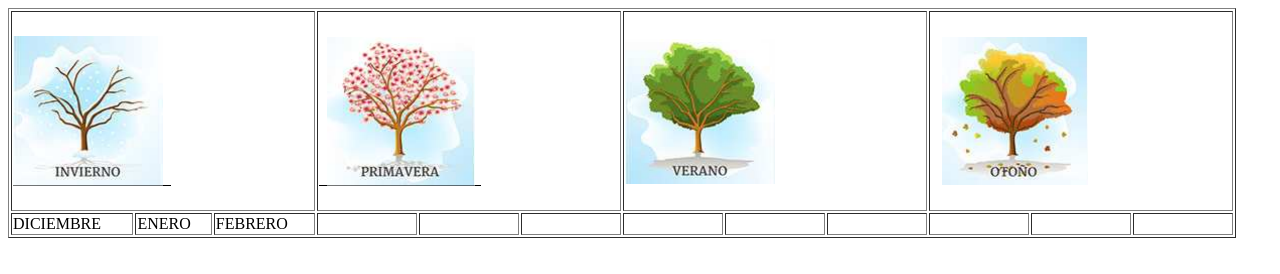
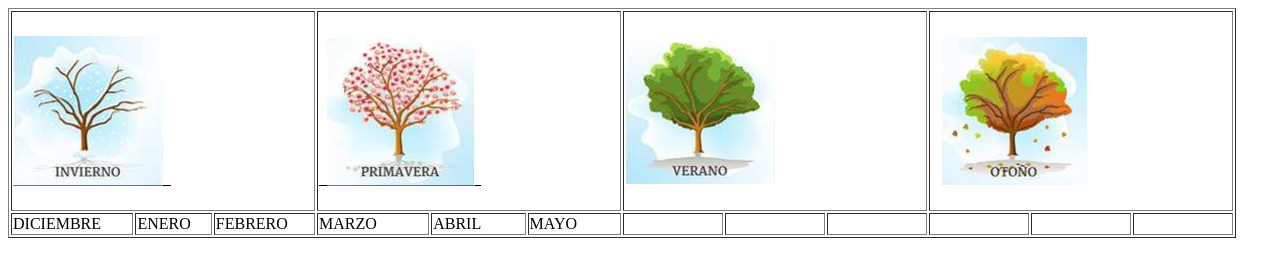
Before and after one commit to eeralexito/ejgit, a plain HTML site: page index.html in a window 1280 px wide. Drawn offline with Linux system fonts and the light colour scheme.

Commit message:
mesesPRIMAVERA

```diff
--- a/index.html
+++ b/index.html
@@ -33,9 +33,9 @@
                 <td class="meses"> ENERO </td>
                 <td class="meses"> FEBRERO </td>
 
-            <td></td>
-            <td></td>
-            <td></td>
+                <td class="meses"> MARZO </td>
+                <td class="meses"> ABRIL </td>
+                <td class="meses"> MAYO </td>
 
             <td></td>
             <td></td>
```
